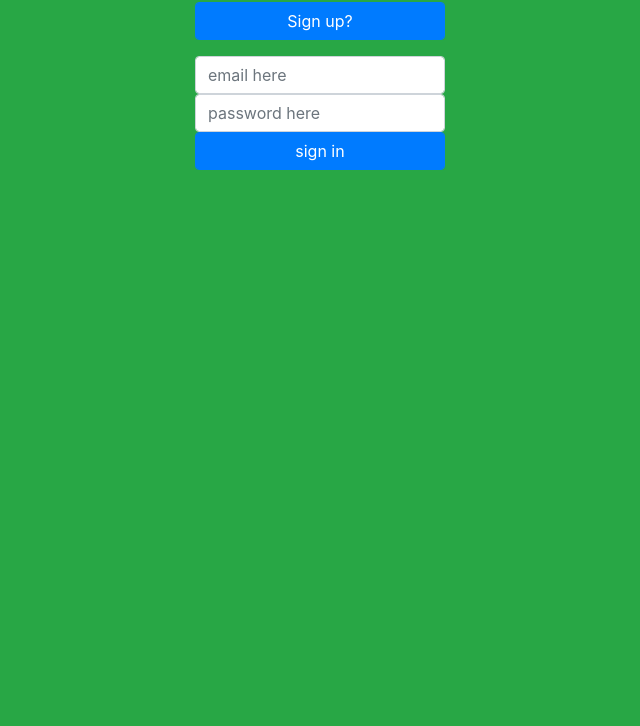
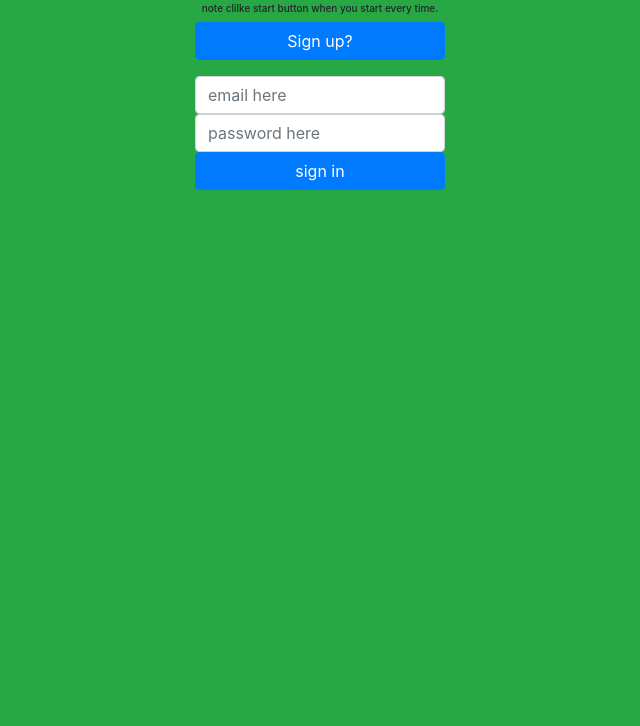
Before and after one commit to Adanetx/Tic-Tac-Toe, a website built with webpack: page index.html in a window 1280 px wide. Shown: the part 74-800 px from the top of the page, without its empty margins (320-960 px from the left). Built offline with nearby package versions, Linux system fonts and the light colour scheme.

Commit message:
added h6

```diff
--- a/assets/styles/index.scss
+++ b/assets/styles/index.scss
@@ -121,3 +121,8 @@ h1 {
   // justify-content: center;
   text-align: center;
 }
+
+.head6 {
+  font-size: 10px;
+  text-align: center;
+}
--- a/index.html
+++ b/index.html
@@ -14,6 +14,9 @@
     </head>
    <body>
      <h1> My Tic-Tac-Toe Project</h1>
+<div class="head6">
+     <h6 class="head6"> note clilke start button when you start every time.</h6>
+   </div>
       <div class="container">
                <div class="col-12 box1" >
                    <div class="form-group">
```
Also changed, not shown: assets/scripts/game/events.js (+11 -1 lines).
